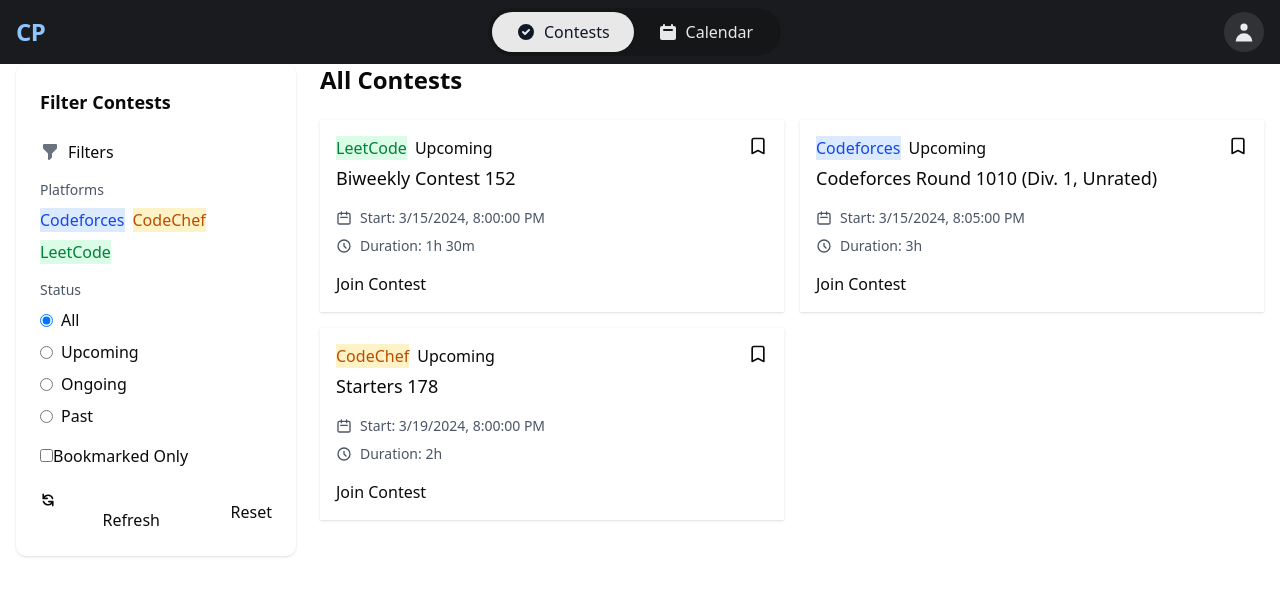
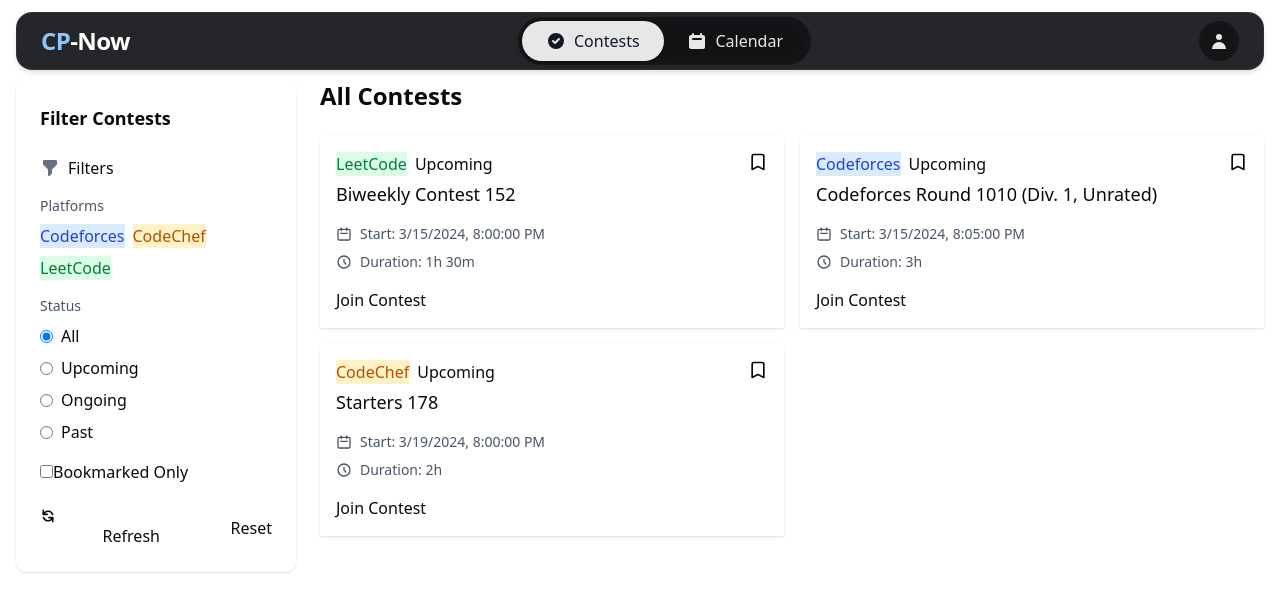
Before and after one commit to Rishabh-Raj-Pathak/Contest-Tracker, a Next.js app: page / in a window 1280 px wide. Shown: the top 612 px of the page. Built offline with nearby package versions, Linux system fonts and the light colour scheme.

Commit message:
Added horizontal and vertical to navbar

```diff
--- a/app/components/Navbar.js
+++ b/app/components/Navbar.js
@@ -12,22 +12,25 @@
   };
 
   return (
-    <nav className="fixed top-0 w-full z-50">
-      <div className="bg-[#1a1b1e]">
-        <div className="max-w-7xl mx-auto px-4">
-          <div className="h-16 flex items-center justify-between">
+    <div className="w-full fixed top-0 z-50 px-4 py-3">
+      <nav className="max-w-7xl mx-auto rounded-2xl bg-[#1a1b1e]/95 shadow-xl border border-white/[0.05]">
+        <div className="px-6">
+          <div className="h-14 flex items-center justify-between">
             {/* Logo Section */}
             <div className="flex-shrink-0">
               <Link href="/" className="flex items-center">
                 <span className="font-bold text-2xl tracking-tight text-blue-300">
                   CP
                 </span>
+                <span className="font-bold text-2xl tracking-tight text-white">
+                  -Now
+                </span>
               </Link>
             </div>
 
             {/* Center Navigation */}
             <div className="flex-1 flex justify-center space-x-4">
-              <div className="bg-black/20 rounded-full p-1 flex items-center">
+              <div className="bg-black/30 rounded-full p-1 flex items-center backdrop-blur-sm">
                 <Link
                   href="/"
                   className={`
@@ -78,10 +81,10 @@
 
             {/* Right Section - Avatar */}
             <div className="flex-shrink-0">
-              <button className="flex items-center justify-center h-10 w-10 rounded-full bg-white/10 hover:bg-white/20 transition-colors duration-200">
+              <button className="flex items-center justify-center h-10 w-10 rounded-full bg-black/30 hover:bg-white/10 transition-all duration-200 backdrop-blur-sm">
                 <svg
                   xmlns="http://www.w3.org/2000/svg"
-                  className="h-6 w-6 text-white/90"
+                  className="h-5 w-5 text-white/90"
                   viewBox="0 0 20 20"
                   fill="currentColor"
                 >
@@ -95,7 +98,7 @@
             </div>
           </div>
         </div>
-      </div>
-    </nav>
+      </nav>
+    </div>
   );
 }
--- a/app/globals.css
+++ b/app/globals.css
@@ -126,42 +126,83 @@
 
 /* Navbar styles */
 nav {
-  backdrop-filter: blur(8px);
-  -webkit-backdrop-filter: blur(8px);
+  backdrop-filter: blur(12px);
+  -webkit-backdrop-filter: blur(12px);
+  box-shadow: 0 4px 6px -1px rgba(0, 0, 0, 0.1),
+    0 2px 4px -1px rgba(0, 0, 0, 0.06), 0 0 0 1px rgba(255, 255, 255, 0.05);
 }
 
 /* Active tab animation */
 nav a {
   position: relative;
-  transition: all 0.3s ease;
+  transition: all 0.3s cubic-bezier(0.4, 0, 0.2, 1);
 }
 
 nav a.bg-white\/90 {
-  animation: tabActive 0.3s ease forwards;
+  animation: tabActive 0.3s cubic-bezier(0.4, 0, 0.2, 1) forwards;
+  box-shadow: 0 2px 8px rgba(0, 0, 0, 0.25);
 }
 
 @keyframes tabActive {
   0% {
     transform: scale(0.95);
+    opacity: 0.8;
   }
   50% {
-    transform: scale(1.05);
+    transform: scale(1.02);
+    opacity: 0.9;
   }
   100% {
     transform: scale(1);
+    opacity: 1;
   }
+}
+
+/* Hover effects */
+nav a:not(.bg-white\/90):hover {
+  background: rgba(255, 255, 255, 0.1);
+  transform: translateY(-1px);
 }
 
 /* Avatar hover effect */
 nav button {
-  transition: all 0.2s ease;
+  transition: all 0.2s cubic-bezier(0.4, 0, 0.2, 1);
 }
 
 nav button:hover {
   transform: scale(1.05);
+  box-shadow: 0 0 0 4px rgba(255, 255, 255, 0.1);
 }
 
 /* Main content padding for fixed navbar */
 main {
-  padding-top: 4rem;
+  padding-top: 5rem;
+  max-width: 7xl;
+  margin: 0 auto;
 }
+
+/* Scrollbar styling */
+::-webkit-scrollbar {
+  width: 10px;
+  height: 10px;
+}
+
+::-webkit-scrollbar-track {
+  background: rgba(255, 255, 255, 0.05);
+  border-radius: 5px;
+}
+
+::-webkit-scrollbar-thumb {
+  background: rgba(255, 255, 255, 0.1);
+  border-radius: 5px;
+}
+
+::-webkit-scrollbar-thumb:hover {
+  background: rgba(255, 255, 255, 0.15);
+}
+
+/* Selection styling */
+::selection {
+  background: rgba(59, 130, 246, 0.5);
+  color: white;
+}
```
